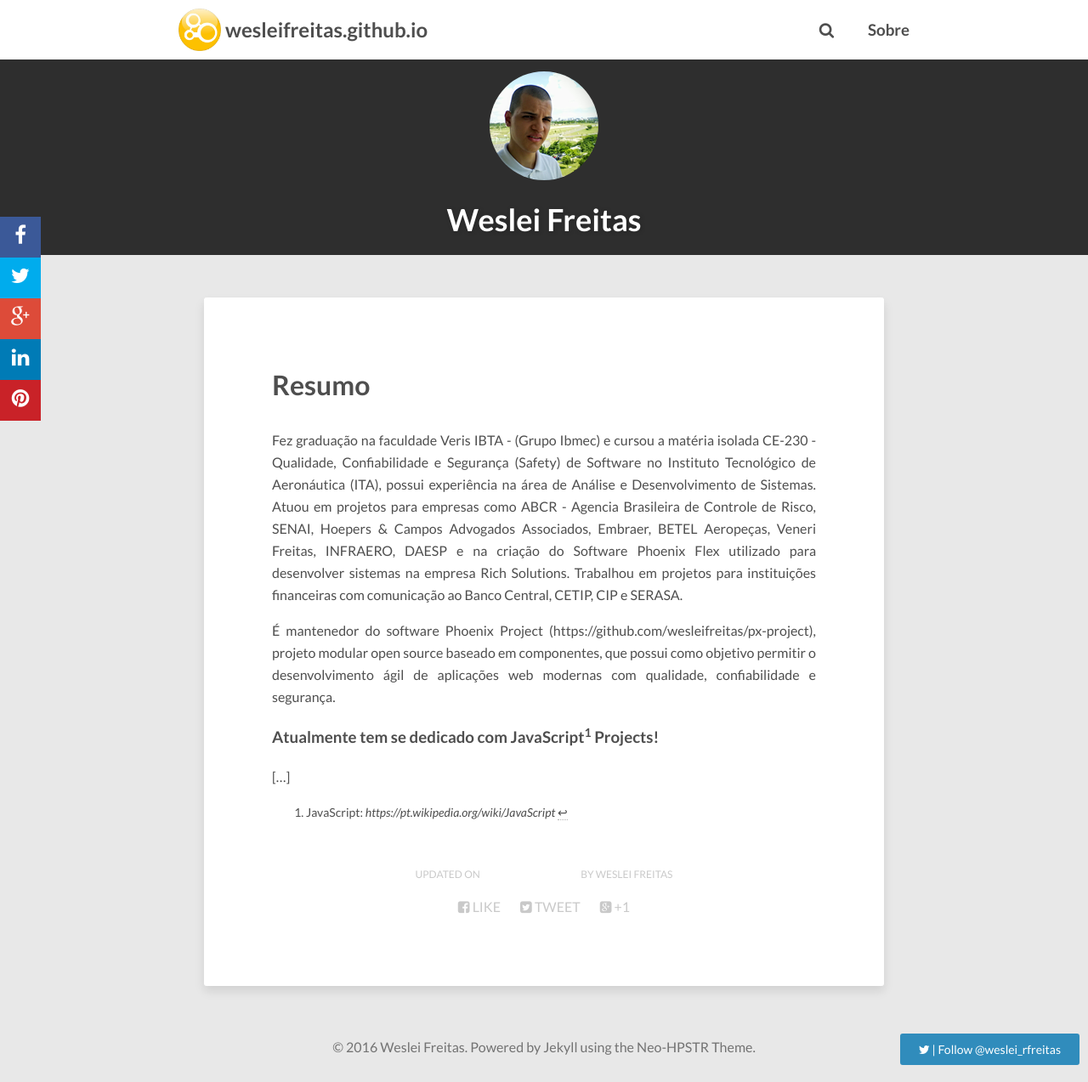
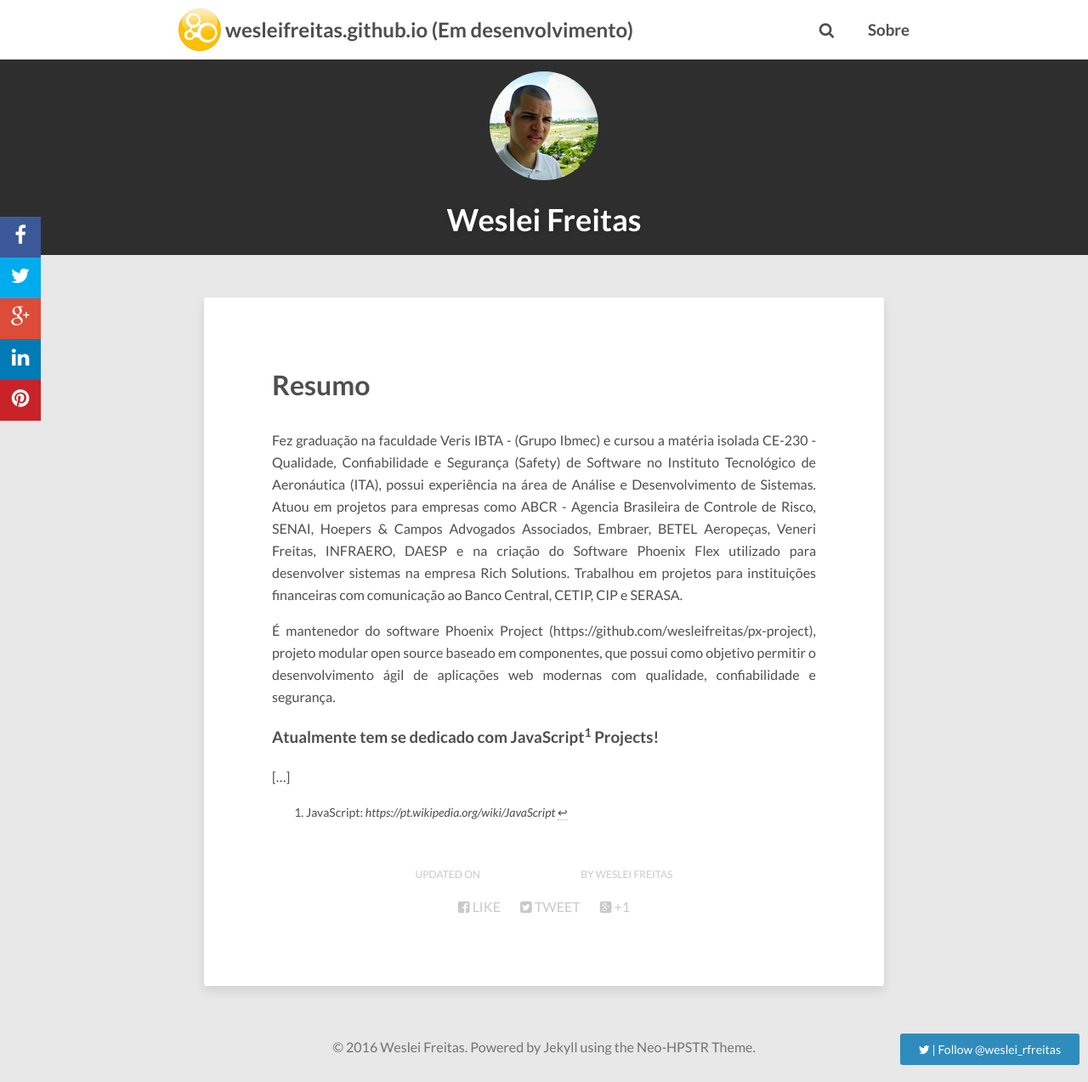
Before and after one commit to wesleifreitas/wesleifreitas.github.io, a Jekyll site: the page built from index.md, in a window 1280 px wide and 1273 px high. Shown: the whole window at 85% size. Built offline with Jekyll 4.4.1, drawn with Linux system fonts in a browser that asks for light colours; nearby versions of some CDN libraries; comment, search, counter and statistics services are not loaded.

Commit message:
feat(config): alterar title, adicionar mensagem '(Em desenvolvimento)'

```diff
--- a/_config.yml
+++ b/_config.yml
@@ -1,4 +1,4 @@
-title:            wesleifreitas.github.io
+title:            wesleifreitas.github.io (Em desenvolvimento)
 description:
 disqus_shortname: wesleifreitas
 reading_time:     true
```
